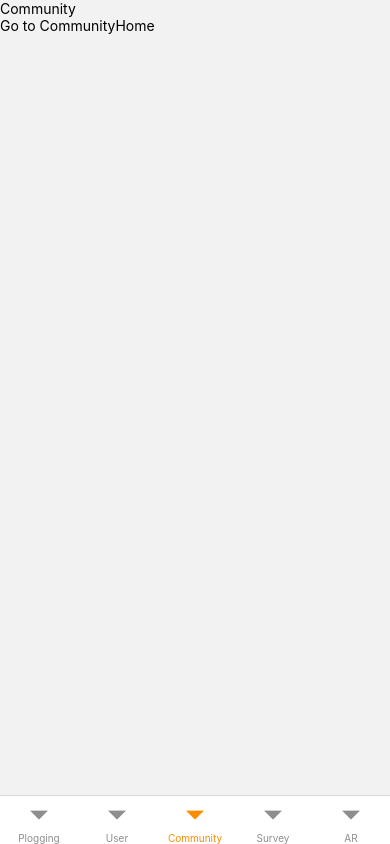
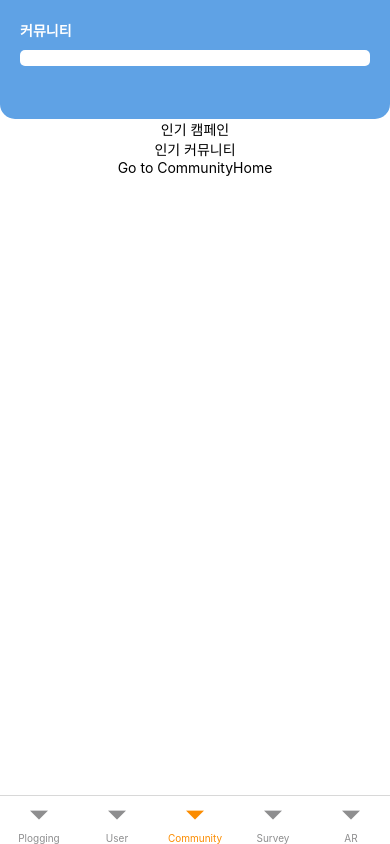
Before and after one commit to qazqww/Ecolog, a React Native app in the folder frontend/: screen /Community in a window 390 px wide. Built offline with nearby package versions, Linux system fonts and the light colour scheme.

Commit message:
feat : 커뮤니티 페이지 그리드

```diff
--- a/frontend/package.json
+++ b/frontend/package.json
@@ -14,6 +14,7 @@
     "@react-navigation/bottom-tabs": "^6.3.1",
     "@react-navigation/native": "^6.0.10",
     "@react-navigation/native-stack": "^6.6.2",
+    "@reduxjs/toolkit": "^1.8.1",
     "@types/axios": "^0.14.0",
     "@types/react-native-vector-icons": "^6.4.10",
     "@types/react-redux": "^7.1.24",
--- a/frontend/screens/CommunityScreen.tsx
+++ b/frontend/screens/CommunityScreen.tsx
@@ -1,10 +1,57 @@
 import React from 'react';
-import {Text, View, TouchableHighlight} from 'react-native';
+import {
+  Text,
+  View,
+  TouchableHighlight,
+  StyleSheet,
+  TextInput,
+  ScrollView,
+} from 'react-native';
+
+const styles = StyleSheet.create({
+  container: {
+    height: '100%',
+    backgroundColor: '#ffffff',
+    alignItems: 'center',
+    color: '#ffffff',
+  },
+  topMenu: {
+    backgroundColor: '#5FA2E5',
+    width: '100%',
+    height: '15%',
+    borderBottomLeftRadius: 15,
+    borderBottomRightRadius: 15,
+    color: '#ffffff',
+    padding: 20,
+  },
+  topInput: {
+    backgroundColor: 'white',
+    width: '100%',
+    height: '20%',
+    borderRadius: 5,
+  },
+  topTitle: {
+    color: '#ffffff',
+    fontWeight: '700',
+    alignSelf: 'flex-start',
+    marginBottom: 10,
+  },
+});
 
 function CommunityScreen({navigation}: any) {
   return (
+    <View style={styles.container}>
+      <View style={styles.topMenu}>
+        <Text style={styles.topTitle}>커뮤니티</Text>
+        <TextInput style={styles.topInput} />
+      </View>
       <View>
-      <Text>Community</Text>
+        <Text>인기 캠페인</Text>
+      </View>
+      <View>
+        <Text>인기 커뮤니티</Text>
+      </View>
+      <ScrollView>
         <TouchableHighlight
           onPress={() => {
             navigation.navigate('CommunityHome');
@@ -12,6 +59,7 @@ function CommunityScreen({navigation}: any) {
           underlayColor="red">
           <Text>Go to CommunityHome</Text>
         </TouchableHighlight>
+      </ScrollView>
     </View>
   );
 }
```
Also changed, not shown: 1 other file (tests, documents, lock files or other folders). Lines whose indentation alone changed are shown as unchanged.
